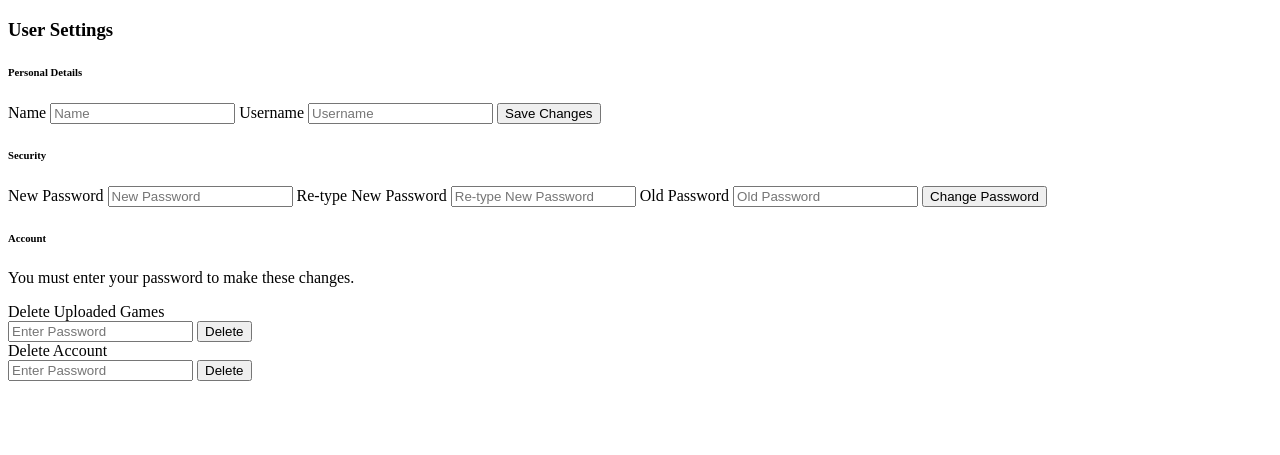
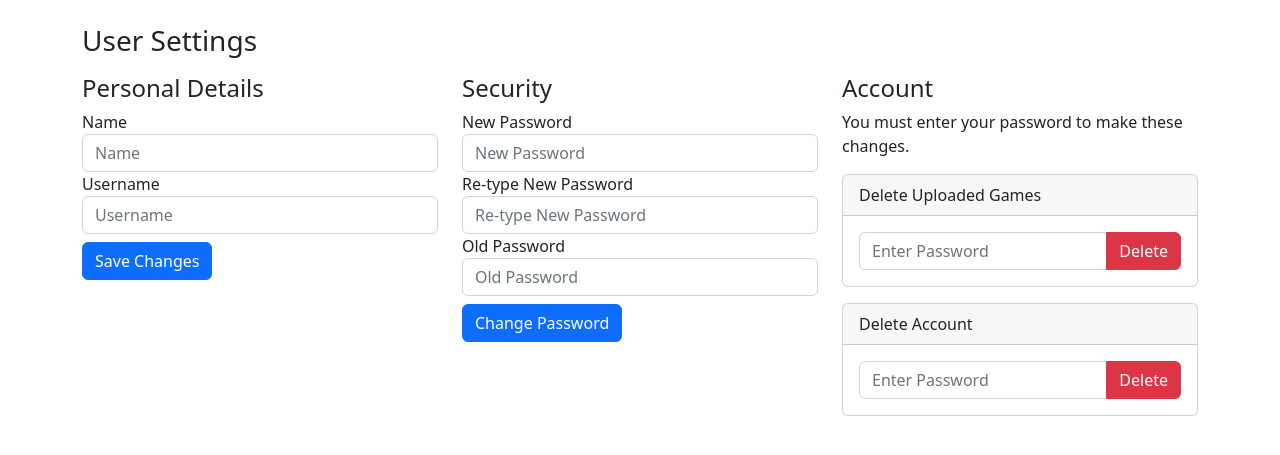
Before and after one commit to odesai840/PlayNest, a Flask app: template templates/settings.html in a window 1280 px wide. Shown: the top 455 px of the page. Run offline with Flask 3, Linux system fonts and the light colour scheme; the template is opened without the code that fills it, so the values that code supplies are empty.

Commit message:
Updated Settings.html, added route to app.py

```diff
--- a/app.py
+++ b/app.py
@@ -16,5 +16,9 @@
     else:
         return "Invalid credentials"
 
+@app.route('/settings', methods=['POST', 'GET'])
+def settings():
+    return render_template('settings.html')
+
 if __name__ == '__main__':
     app.run(debug=True)
--- a/templates/_layout.html
+++ b/templates/_layout.html
@@ -4,10 +4,13 @@
   <meta charset="UTF-8">
   <meta name="viewport" content="width=device-width, initial-scale=1.0">
   <title>Document</title>
+  <link rel="stylesheet" href="/static/styles.css">
+  <link href="https://cdn.jsdelivr.net/npm/bootstrap@5.2.3/dist/css/bootstrap.min.css" rel="stylesheet" integrity="sha384-rbsA2VBKQhggwzxH7pPCaAqO46MgnOM80zW1RWuH61DGLwZJEdK2Kadq2F9CUG65" crossorigin="anonymous">
 </head>
 <body>
   {% block content %}
 
   {% endblock %}
+  <script src="https://cdn.jsdelivr.net/npm/bootstrap@5.2.3/dist/js/bootstrap.bundle.min.js" integrity="sha384-kenU1KFdBIe4zVF0s0G1M5b4hcpxyD9F7jL+jjXkk+Q2h455rYXK/7HAuoJl+0I4" crossorigin="anonymous"></script>
 </body>
 </html>
--- a/templates/settings.html
+++ b/templates/settings.html
@@ -5,39 +5,55 @@
     <h3 class="mb-3">User Settings</h3>
     <div class="row">
       <div class="col-sm">
-        <h6>Personal Details</h6>
-        <label for="name">Name</label>
-        <input type="text" placeholder="Name" id="name">
-        <label for="username">Username</label>
-        <input type="text" placeholder="Username" id="username">
-        <button type="submit" class="btn btn-primary">Save Changes</button>
+        <h4>Personal Details</h4>
+        <form method="">
+          <label for="name" >Name</label>
+          <input type="text" placeholder="Name" id="name" class="form-control">
+          <label for="username" >Username</label>
+          <input type="text" placeholder="Username" id="username" class="form-control">
+          <button type="submit" class="btn btn-primary mt-2">Save Changes</button>
+        </form>
       </div>
       <div class="col-sm">
-        <h6>Security</h6>
-        <label for="new-password">New Password</label>
-        <input type="text" placeholder="New Password" id="new-password">
-        <label for="renew-password">Re-type New Password</label>
-        <input type="text" placeholder="Re-type New Password" id="renew-password">
-        <label for="old-password">Old Password</label>
-        <input type="text" placeholder="Old Password" id="old-password">
-        <button type="submit" class="btn btn-primary">Change Password</button>
+        <h4>Security</h4>
+        <form method="">
+          <label for="new-password" >New Password</label>
+          <input type="text" placeholder="New Password" id="new-password" class="form-control">
+          <label for="renew-password" >Re-type New Password</label>
+          <input type="text" placeholder="Re-type New Password" id="renew-password" class="form-control">
+          <label for="old-password" >Old Password</label>
+          <input type="text" placeholder="Old Password" id="old-password" class="form-control">
+          <button type="submit" class="btn btn-primary mt-2">Change Password</button>
+        </form>
       </div>
       <div class="col-sm">
-        <h6>Account</h6>
+        <h4>Account</h4>
         <p>You must enter your password to make these changes.</p>
         <div class="card">
           <div class="card-header">
             Delete Uploaded Games
           </div>
-          <input type="text" placeholder="Enter Password">
-          <button type="button" class="btn btn-danger">Delete</button>
+          <div class="card-body">
+            <form method="">
+              <div class="input-group">
+                <input type="text" placeholder="Enter Password" class="form-control">
+                <button type="button" class="btn btn-danger">Delete</button>
+              </div>
+            </form>
+          </div>
         </div>
-        <div class="card">
+        <div class="card mt-3">
           <div class="card-header">
             Delete Account
           </div>
-          <input type="text" placeholder="Enter Password">
-          <button type="button" class="btn btn-danger">Delete</button>
+          <div class="card-body">
+            <form method="">
+              <div class="input-group">
+                <input type="text" placeholder="Enter Password" class="form-control">
+                <button type="button" class="btn btn-danger">Delete</button>
+              </div>
+            </form>
+          </div>
         </div>
       </div>
     </div>
```
